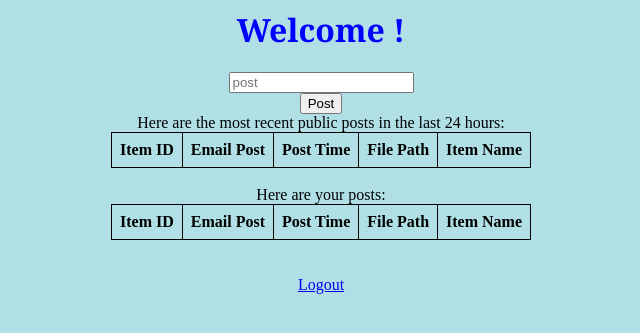
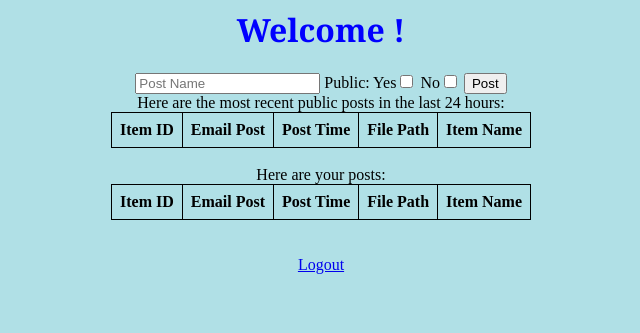
Before and after one commit to md3756/PriCoSha, a Flask app: page /home in a window 1280 px wide. Shown: the top 333 px of the page, without its empty margins (319-959 px from the left). Run offline with Flask 2, Linux system fonts and the light colour scheme; the visitor is signed in with stand-in values (Sample User, id 1); data that the repository does not hold is empty.

Commit message:
Add post a content item

```diff
--- a/app.py
+++ b/app.py
@@ -103,6 +103,21 @@
     cursor.close()
     return render_template('home.html', username=user, posts=data, posts_user = data1, name=name)
 
+@app.route('/post', methods=['GET','POST'])
+def post():
+    post = request.form['post_name']
+    is_pub = int(request.form['public'])
+    user = session['email']
+    cursor = conn.cursor();
+    if(is_pub == 1):
+        ins = 'INSERT INTO contentitem VALUES(NULL, %s, NOW(), NULL, %s, TRUE)'
+    else:
+        ins = 'INSERT INTO contentitem VALUES(NULL, %s, NOW(), NULL, %s, FALSE)'
+    cursor.execute(ins, (user, post))
+    conn.commit()
+    cursor.close()
+    return redirect(url_for('home'))
+
 @app.route('/logout')
 def logout():
     session.pop('email')
--- a/templates/home.html
+++ b/templates/home.html
@@ -18,7 +18,9 @@
 <form action="/post" method="POST">
 	<center>
 	<h1>Welcome {{name.fname}} {{name.lname}}!</h1>
-	<input type="text" name = "blog" placeholder="post" required/> </br>
+	<input type="text" name = "post_name" placeholder="Post Name" required/>
+  Public: Yes<input type="checkbox" name = "public" value = "1" />
+  No<input type="checkbox" name = "public" value = "0" />
 	<input type="submit" value = Post />
 </form>
 
```
